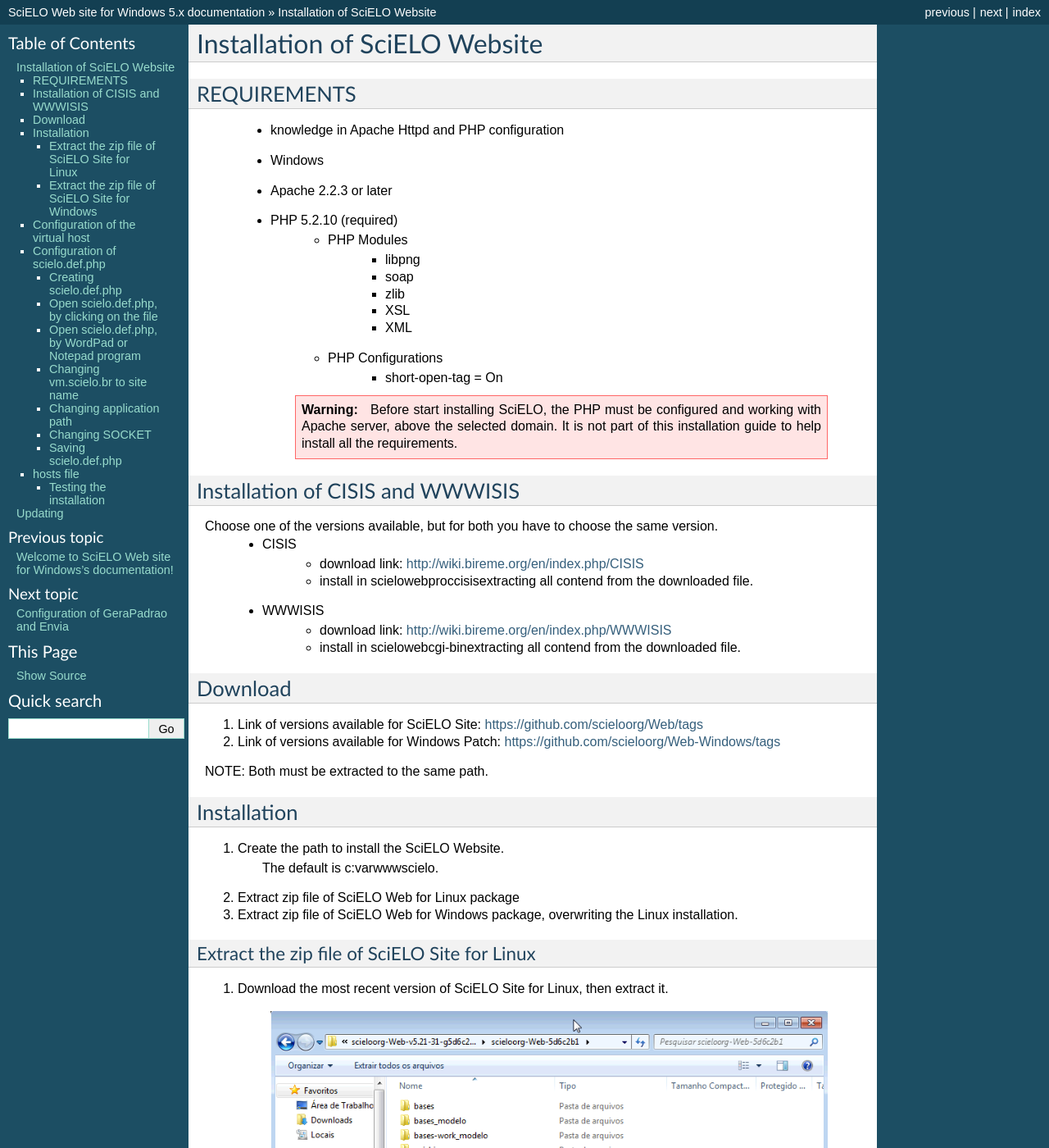
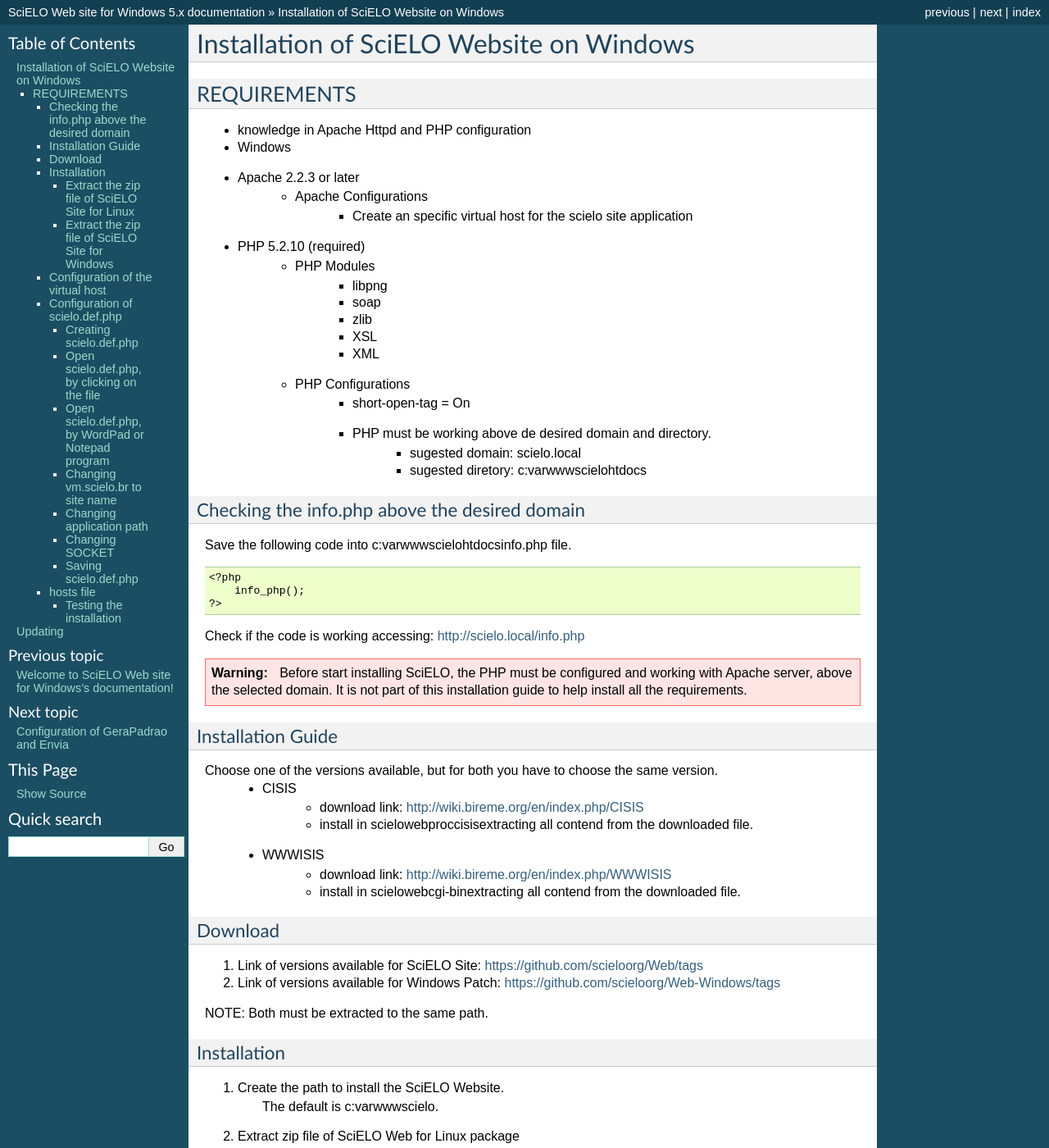
Before and after one commit to scieloorg/Web-Windows, a Sphinx documentation site: the page built from docs/source/howtoinstall_scielowebwin.rst, in a window 1280 px wide and 1400 px high. Shown: the whole window at 82% size. Built offline with Sphinx 7.4.7, drawn with Linux system fonts in a browser that asks for light colours; formulas are drawn with MathJax 3; some of the changed text lies outside the part shown.

Commit message:
how to install

```diff
--- a/docs/source/howtoinstall_scielowebwin.rst
+++ b/docs/source/howtoinstall_scielowebwin.rst
@@ -1,29 +1,48 @@
-==============================
-Installation of SciELO Website
-==============================
+=========================================
+Installation of SciELO Website on Windows
+=========================================
 
+------------
 REQUIREMENTS
-============
+------------
 
-    - knowledge in Apache Httpd and PHP configuration
-    - Windows
-    - Apache 2.2.3 or later
-    - PHP 5.2.10 (required)
-        - PHP Modules
-            - libpng
-            - soap
-            - zlib
-            - XSL
-            - XML
-        - PHP Configurations
-            - short-open-tag = On
+- knowledge in Apache Httpd and PHP configuration
+- Windows
+- Apache 2.2.3 or later
+    - Apache Configurations
+        - Create an specific virtual host for the scielo site application
+- PHP 5.2.10 (required)
+    - PHP Modules
+        - libpng
+        - soap
+        - zlib
+        - XSL
+        - XML
+    - PHP Configurations
+        - short-open-tag = On
+        - PHP must be working above de desired domain and directory.
+            - sugested domain: scielo.local
+            - sugested diretory: c:\var\www\scielo\htdocs
 
-        .. warning::
+Checking the info.php above the desired domain
+==============================================
 
-             Before start installing SciELO, the PHP must be configured and working with Apache server, above the selected domain. It is not part of this installation guide to help install all the requirements.
+Save the following code into c:\var\www\scielo\htdocs\info.php file.
 
-Installation of CISIS and WWWISIS
-=================================
+.. code-block:: text
+
+    <?php
+        info_php();
+    ?>
+
+Check if the code is working accessing: http://scielo.local/info.php
+
+.. warning::
+
+     Before start installing SciELO, the PHP must be configured and working with Apache server, above the selected domain. It is not part of this installation guide to help install all the requirements.
+
+Installation Guide
+==================
 
 Choose one of the versions available, but for both you have to choose the same version.
     - CISIS
```
